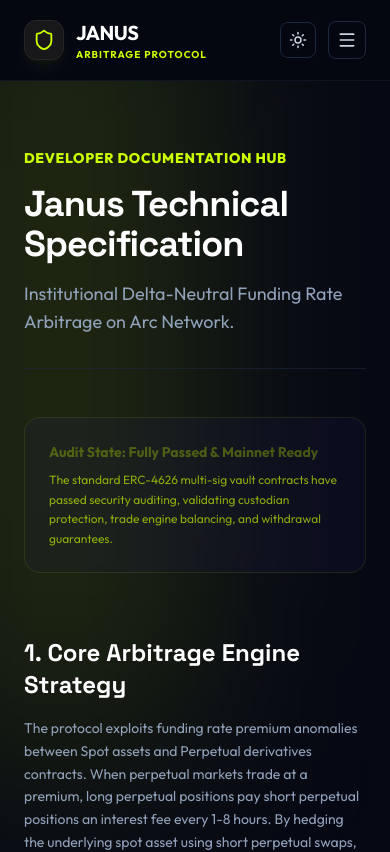
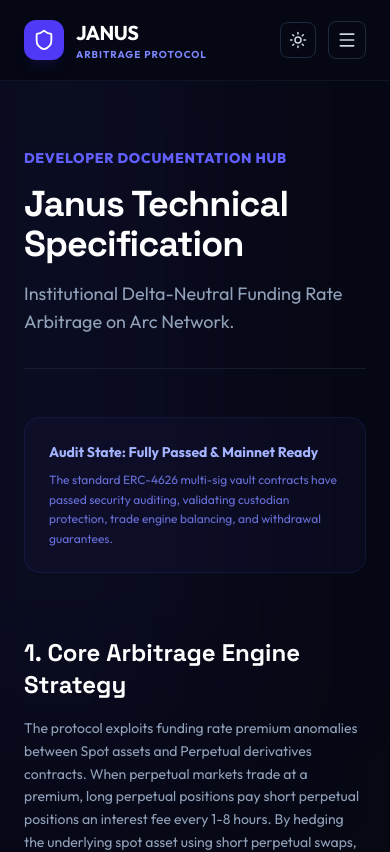
Before and after one commit to AngelofDea1/Janus, a Next.js app: page /docs in a window 390 px wide. Shown: the top 852 px of the page. Built offline with nearby package versions, Linux system fonts and the light colour scheme; what wagmi would draw is missing.

Commit message:
style: restored original premium clinical blue-and-white theme, removed gradients, and simplified theme switching

```diff
--- a/app/app/page.tsx
+++ b/app/app/page.tsx
@@ -425,7 +425,7 @@ export default function ArbitrageApp() {
   };
 
   return (
-    <div className="relative overflow-hidden min-h-screen bg-transparent text-slate-100 transition-colors py-16 sm:py-24">
+    <div className="relative overflow-hidden min-h-screen bg-slate-50 dark:bg-[#060814] text-slate-900 dark:text-slate-100 transition-colors py-16 sm:py-24">
 
       {/* Success Notification */}
       {transactionSuccess && (
@@ -576,7 +576,7 @@ export default function ArbitrageApp() {
                   <button
                     onClick={handleDeposit}
                     disabled={!depositAmount || activePendingState}
-                    className="w-full py-4 rounded-2xl bg-gradient-to-r from-violet-600 to-rose-500 hover:from-violet-500 hover:to-rose-400 text-white font-bold tracking-wide transition-all shadow-lg shadow-violet-600/10 flex items-center justify-center gap-2 disabled:opacity-50 cursor-pointer"
+                    className="w-full py-4 rounded-2xl bg-indigo-600 hover:bg-indigo-700 text-white font-bold tracking-wide transition-all shadow-lg shadow-indigo-600/10 flex items-center justify-center gap-2 disabled:opacity-50 cursor-pointer"
                   >
                     <ArrowUpRight className="w-5 h-5" />
                     <span>
@@ -864,7 +864,7 @@ export default function ArbitrageApp() {
           {/* ERC-8004 On-Chain AI Agent Identity Banner */}
           <div className="mb-8 p-6 rounded-2xl bg-indigo-950/20 border border-indigo-500/20 flex flex-col md:flex-row md:items-center justify-between gap-4">
             <div className="flex items-center gap-3">
-              <div className="relative w-12 h-12 rounded-xl bg-gradient-to-tr from-violet-600 to-rose-500 flex items-center justify-center shadow-lg shadow-violet-500/10">
+              <div className="relative w-12 h-12 rounded-xl bg-indigo-600 flex items-center justify-center shadow-lg shadow-indigo-500/10">
                 <Shield className="w-6 h-6 text-white" />
                 <div className="absolute -bottom-1 -right-1 w-4 h-4 rounded-full bg-emerald-500 border-2 border-white dark:border-[#060814] flex items-center justify-center text-[8px] font-bold text-white">✓</div>
               </div>
--- a/app/globals.css
+++ b/app/globals.css
@@ -6,50 +6,17 @@
 
 @layer base {
   :root {
-    --theme-accent: 204, 255, 0; /* Volt Green RGB */
-    --theme-bg: 2, 2, 4; /* Obsidian RGB */
-    --theme-panel: 24, 24, 27; /* Zinc Panel RGB */
-    --theme-glow: 217, 70, 239; /* Fuchsia Glow RGB */
+    --theme-bg: 248, 250, 252; /* Slate-50: rgb(248, 250, 252) */
+    --theme-foreground: 15, 23, 42; /* Slate-900: rgb(15, 23, 42) */
+    --theme-panel: 255, 255, 255; /* White Panel */
+    --theme-accent: 79, 70, 229; /* Indigo-600 RGB */
   }
 
-  /* Cyber-Quantum Obsidian (Volt Green & Obsidian Dark) */
-  .theme-cyberpunk {
-    --theme-accent: 204, 255, 0;
-    --theme-bg: 2, 2, 4;
-    --theme-panel: 24, 24, 27;
-    --theme-glow: 217, 70, 239;
-  }
-
-  /* Neo-Tokyo Sunset (Solar Tangerine & Midnight Ink) */
-  .theme-synthwave {
-    --theme-accent: 255, 93, 71;
-    --theme-bg: 5, 6, 15;
-    --theme-panel: 10, 12, 30;
-    --theme-glow: 0, 240, 255;
-  }
-
-  /* Swiss Minimalist Charcoal (Stark Amber & Pitch Black) */
-  .theme-swiss {
-    --theme-accent: 245, 158, 11;
-    --theme-bg: 0, 0, 0;
-    --theme-panel: 11, 11, 12;
-    --theme-glow: 113, 113, 122;
-  }
-
-  /* Emerald Zenith (Mint Jade & Botanical Dark) */
-  .theme-solarpunk {
-    --theme-accent: 16, 185, 129;
-    --theme-bg: 1, 28, 22;
-    --theme-panel: 2, 44, 34;
-    --theme-glow: 251, 191, 36;
-  }
-
-  /* Aether Gold (Antique Gold & Caviar Black) */
-  .theme-sovereign {
-    --theme-accent: 223, 177, 91;
-    --theme-bg: 6, 6, 8;
-    --theme-panel: 10, 10, 14;
-    --theme-glow: 120, 53, 15;
+  .dark {
+    --theme-bg: 6, 8, 20; /* Clinical dark blue-slate [#060814]: rgb(6, 8, 20) */
+    --theme-foreground: 241, 245, 249; /* Slate-100: rgb(241, 245, 249) */
+    --theme-panel: 11, 15, 30; /* Dark slate panel */
+    --theme-accent: 99, 102, 241; /* Indigo-500 RGB */
   }
 }
 
@@ -58,7 +25,7 @@ body {
   -webkit-font-smoothing: antialiased;
   -moz-osx-font-smoothing: grayscale;
   background-color: rgb(var(--theme-bg));
-  color: rgb(244 244 245);
+  color: rgb(var(--theme-foreground));
 }
 
 h1, h2, h3, h4, h5, h6, .font-heading {
--- a/components/Navbar.tsx
+++ b/components/Navbar.tsx
@@ -4,7 +4,7 @@ import React, { useState, useEffect } from "react";
 import Link from "next/link";
 import { usePathname } from "next/navigation";
 import { ConnectButton } from "@rainbow-me/rainbowkit";
-import { Sun, Moon, Shield, Menu, X, Palette, ChevronDown } from "lucide-react";
+import { Sun, Moon, Shield, Menu, X } from "lucide-react";
 import { useTheme } from "next-themes";
 
 export default function Navbar() {
@@ -13,27 +13,10 @@ export default function Navbar() {
   const pathname = usePathname();
   const { theme, setTheme } = useTheme();
 
-  const [activeTheme, setActiveTheme] = useState("cyberpunk");
-  const [dropdownOpen, setDropdownOpen] = useState(false);
-
-  // Ensure hydration matches server & init custom theme class
+  // Ensure hydration matches server
   useEffect(() => {
     setMounted(true);
-    if (typeof window !== "undefined") {
-      const savedTheme = localStorage.getItem("janus-theme") || "cyberpunk";
-      setActiveTheme(savedTheme);
-      document.documentElement.classList.remove('theme-cyberpunk', 'theme-synthwave', 'theme-swiss', 'theme-solarpunk', 'theme-sovereign');
-      document.documentElement.classList.add(`theme-${savedTheme}`);
-    }
   }, []);
-
-  const changeTheme = (themeName: string) => {
-    setActiveTheme(themeName);
-    localStorage.setItem("janus-theme", themeName);
-    document.documentElement.classList.remove('theme-cyberpunk', 'theme-synthwave', 'theme-swiss', 'theme-solarpunk', 'theme-sovereign');
-    document.documentElement.classList.add(`theme-${themeName}`);
-    setDropdownOpen(false);
-  };
 
   const navLinks = [
     { name: "Arbitrage Vault", path: "/app" },
@@ -48,15 +31,15 @@ export default function Navbar() {
 
         {/* Brand Logo */}
         <Link href="/" className="flex items-center gap-3 group cursor-pointer">
-          <div className="relative w-10 h-10 rounded-xl bg-zinc-900 border border-zinc-800 flex items-center justify-center shadow-lg shadow-[#ccff00]/5 group-hover:scale-105 transition-all duration-300">
-            <Shield className="w-5.5 h-5.5 text-[#ccff00]" />
+          <div className="relative w-10 h-10 rounded-xl bg-indigo-600 flex items-center justify-center shadow-lg shadow-indigo-600/10 group-hover:scale-105 transition-all duration-300">
+            <Shield className="w-5.5 h-5.5 text-white" />
             <div className="absolute inset-0 rounded-xl bg-white/5 opacity-0 group-hover:opacity-100 transition-opacity duration-300" />
           </div>
           <div>
-            <span className="font-bold text-xl tracking-tight text-white">
+            <span className="font-bold text-xl tracking-tight text-slate-900 dark:text-white">
               JANUS
             </span>
-            <span className="text-[10px] block text-[#ccff00] font-bold tracking-widest uppercase">
+            <span className="text-[10px] block text-indigo-600 dark:text-indigo-400 font-bold tracking-widest uppercase">
               Arbitrage Protocol
             </span>
           </div>
@@ -72,7 +55,7 @@ export default function Navbar() {
                 href={link.path}
                 className={`px-5 py-2 rounded-full text-sm font-semibold transition-all duration-300 ${
                   isActive
-                    ? "bg-[#ccff00] text-black shadow-lg shadow-[#ccff00]/10"
+                    ? "bg-indigo-600 text-white shadow-lg shadow-indigo-600/10"
                     : "text-slate-600 hover:text-slate-950 dark:text-slate-400 dark:hover:text-slate-200"
                 }`}
               >
@@ -89,11 +72,11 @@ export default function Navbar() {
             href="https://faucet.circle.com"
             target="_blank"
             rel="noreferrer"
-            className="px-4 py-2 text-xs font-bold text-black dark:text-[#ccff00] bg-[#ccff00] dark:bg-[#ccff00]/10 border border-[#ccff00] dark:border-[#ccff00]/20 rounded-xl hover:bg-[#ccff00]/90 dark:hover:bg-[#ccff00]/25 transition-all flex items-center gap-1.5"
+            className="px-4 py-2 text-xs font-bold text-indigo-600 dark:text-indigo-400 bg-indigo-50 dark:bg-indigo-500/10 border border-indigo-100 dark:border-indigo-500/20 rounded-xl hover:bg-indigo-100 dark:hover:bg-indigo-500/25 transition-all flex items-center gap-1.5"
           >
             <span className="relative flex h-2 w-2">
-              <span className="animate-ping absolute inline-flex h-full w-full rounded-full bg-[#ccff00] opacity-75"></span>
-              <span className="relative inline-flex rounded-full h-2 w-2 bg-[#ccff00] dark:bg-[#ccff00]"></span>
+              <span className="animate-ping absolute inline-flex h-full w-full rounded-full bg-indigo-500 opacity-75"></span>
+              <span className="relative inline-flex rounded-full h-2 w-2 bg-indigo-500"></span>
             </span>
             <span>Arc Faucet</span>
           </a>
@@ -106,46 +89,14 @@ export default function Navbar() {
               className="p-2.5 rounded-xl border border-slate-200 dark:border-slate-800 hover:bg-slate-100 dark:hover:bg-slate-900 text-slate-700 dark:text-slate-300 transition-all shadow-sm active:scale-95"
             >
               {theme === "dark" ? (
-                <Sun className="w-4.5 h-4.5 text-[#ccff00]" />
+                <Sun className="w-4.5 h-4.5 text-indigo-400" />
               ) : (
                 <Moon className="w-4.5 h-4.5 text-zinc-900" />
               )}
             </button>
           )}
-          {/* Live Premium Theme Selector Dropdown */}
-          <div className="relative">
-            <button
-              onClick={() => setDropdownOpen(!dropdownOpen)}
-              className="px-4 py-2.5 text-xs font-bold text-slate-300 bg-zinc-950/80 hover:text-white border border-zinc-800 rounded-xl hover:bg-zinc-900 transition-all flex items-center gap-2 cursor-pointer"
-            >
-              <Palette className="w-4 h-4 text-[#ccff00]" />
-              <span className="capitalize">{activeTheme === "cyberpunk" ? "Cyber-Quantum" : activeTheme === "synthwave" ? "Neo-Tokyo" : activeTheme === "swiss" ? "Swiss Carbon" : activeTheme === "solarpunk" ? "Emerald Zenith" : "Aether Gold"}</span>
-              <ChevronDown className="w-3.5 h-3.5 opacity-60" />
-            </button>
 
-            {dropdownOpen && (
-              <div className="absolute right-0 mt-2 w-48 rounded-xl bg-zinc-950/95 border border-zinc-800 p-2 shadow-2xl z-50 animate-in fade-in slide-in-from-top-2 duration-200">
-                {[
-                  { id: "cyberpunk", name: "Cyber-Quantum", color: "bg-[#ccff00]" },
-                  { id: "synthwave", name: "Neo-Tokyo", color: "bg-[#ff5d47]" },
-                  { id: "swiss", name: "Swiss Carbon", color: "bg-[#f59e0b]" },
-                  { id: "solarpunk", name: "Emerald Zenith", color: "bg-[#10b981]" },
-                  { id: "sovereign", name: "Aether Gold", color: "bg-[#dfb15b]" },
-                ].map((t) => (
-                  <button
-                    key={t.id}
-                    onClick={() => changeTheme(t.id)}
-                    className="w-full px-3 py-2 rounded-lg text-xs text-left text-zinc-300 hover:text-white hover:bg-zinc-900 flex items-center justify-between font-semibold transition-colors cursor-pointer"
-                  >
-                    <span>{t.name}</span>
-                    <span className={`w-2.5 h-2.5 rounded-full ${t.color}`} />
-                  </button>
-                ))}
-              </div>
-            )}
-          </div>
-
-          {/* Sleek Minimalist Connect Button */}
+          {/* Sleek Connect Button */}
           <ConnectButton showBalance={false} chainStatus="none" accountStatus="address" />
         </div>
 
@@ -170,7 +121,7 @@ export default function Navbar() {
 
       {/* Mobile Menu Dropdown */}
       {mobileMenuOpen && (
-        <div className="fixed inset-0 top-20 bg-white dark:bg-[#020204] z-40 md:hidden p-6 flex flex-col gap-6 animate-in fade-in slide-in-from-top-4 duration-300 border-t border-slate-200 dark:border-slate-800/40">
+        <div className="fixed inset-0 top-20 bg-white dark:bg-[#060814] z-40 md:hidden p-6 flex flex-col gap-6 animate-in fade-in slide-in-from-top-4 duration-300 border-t border-slate-200 dark:border-slate-800/40">
           {navLinks.map((link) => {
             const isActive = pathname === link.path;
             return (
@@ -179,7 +130,7 @@ export default function Navbar() {
                 href={link.path}
                 onClick={() => setMobileMenuOpen(false)}
                 className={`text-lg font-bold py-2 border-b border-slate-100 dark:border-slate-900 ${
-                  isActive ? "text-[#ccff00]" : "text-slate-600 dark:text-slate-400"
+                  isActive ? "text-indigo-600 dark:text-indigo-400" : "text-slate-600 dark:text-slate-400"
                 }`}
               >
                 {link.name}
--- a/tailwind.config.ts
+++ b/tailwind.config.ts
@@ -9,44 +9,6 @@ const config: Config = {
   ],
   theme: {
     extend: {
-      colors: {
-        'indigo': {
-          50: 'rgba(var(--theme-accent), 0.05)',
-          100: 'rgba(var(--theme-accent), 0.1)',
-          200: 'rgba(var(--theme-accent), 0.2)',
-          300: 'rgba(var(--theme-accent), 0.3)',
-          400: 'rgba(var(--theme-accent), 0.8)',
-          500: 'rgb(var(--theme-accent))',
-          600: 'rgb(var(--theme-accent))',
-          700: 'rgb(var(--theme-accent))',
-          800: 'rgb(var(--theme-accent))',
-          900: 'rgb(var(--theme-accent))',
-        },
-        'violet': {
-          50: 'rgba(var(--theme-accent), 0.05)',
-          100: 'rgba(var(--theme-accent), 0.1)',
-          200: 'rgba(var(--theme-accent), 0.2)',
-          300: 'rgba(var(--theme-accent), 0.3)',
-          400: 'rgba(var(--theme-accent), 0.8)',
-          500: 'rgb(var(--theme-accent))',
-          600: 'rgb(var(--theme-accent))',
-          700: 'rgb(var(--theme-accent))',
-          800: 'rgb(var(--theme-accent))',
-          900: 'rgb(var(--theme-accent))',
-        },
-        'rose': {
-          50: 'rgba(var(--theme-glow), 0.05)',
-          100: 'rgba(var(--theme-glow), 0.1)',
-          200: 'rgba(var(--theme-glow), 0.2)',
-          300: 'rgba(var(--theme-glow), 0.3)',
-          400: 'rgba(var(--theme-glow), 0.8)',
-          500: 'rgb(var(--theme-glow))',
-          600: 'rgb(var(--theme-glow))',
-          700: 'rgb(var(--theme-glow))',
-          800: 'rgb(var(--theme-glow))',
-          900: 'rgb(var(--theme-glow))',
-        },
-      },
       animation: {
         'pulse': 'pulse 3s cubic-bezier(0.4, 0, 0.6, 1) infinite',
       },
```
Also changed, not shown: app/page.tsx (+50 -50 lines).
